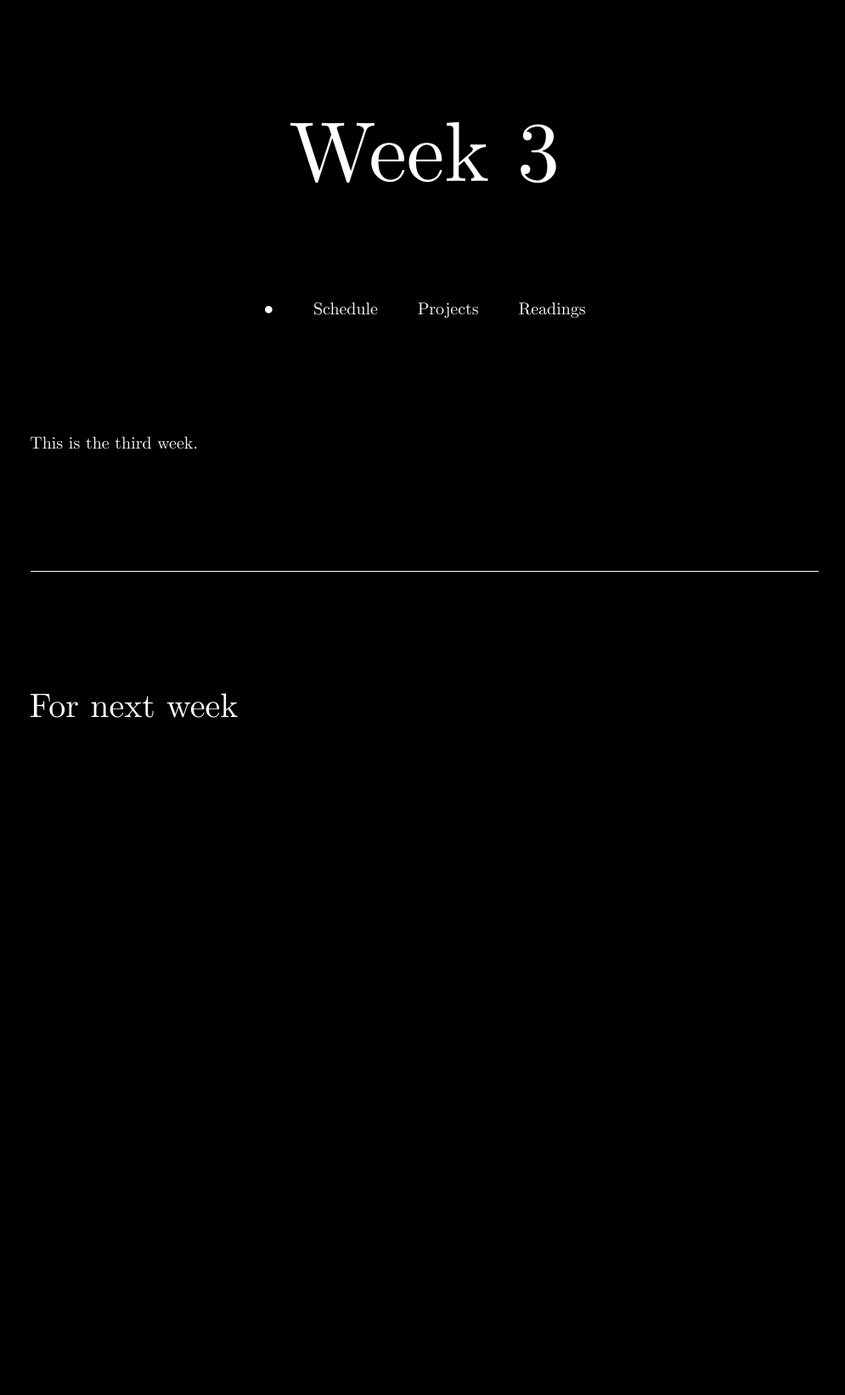
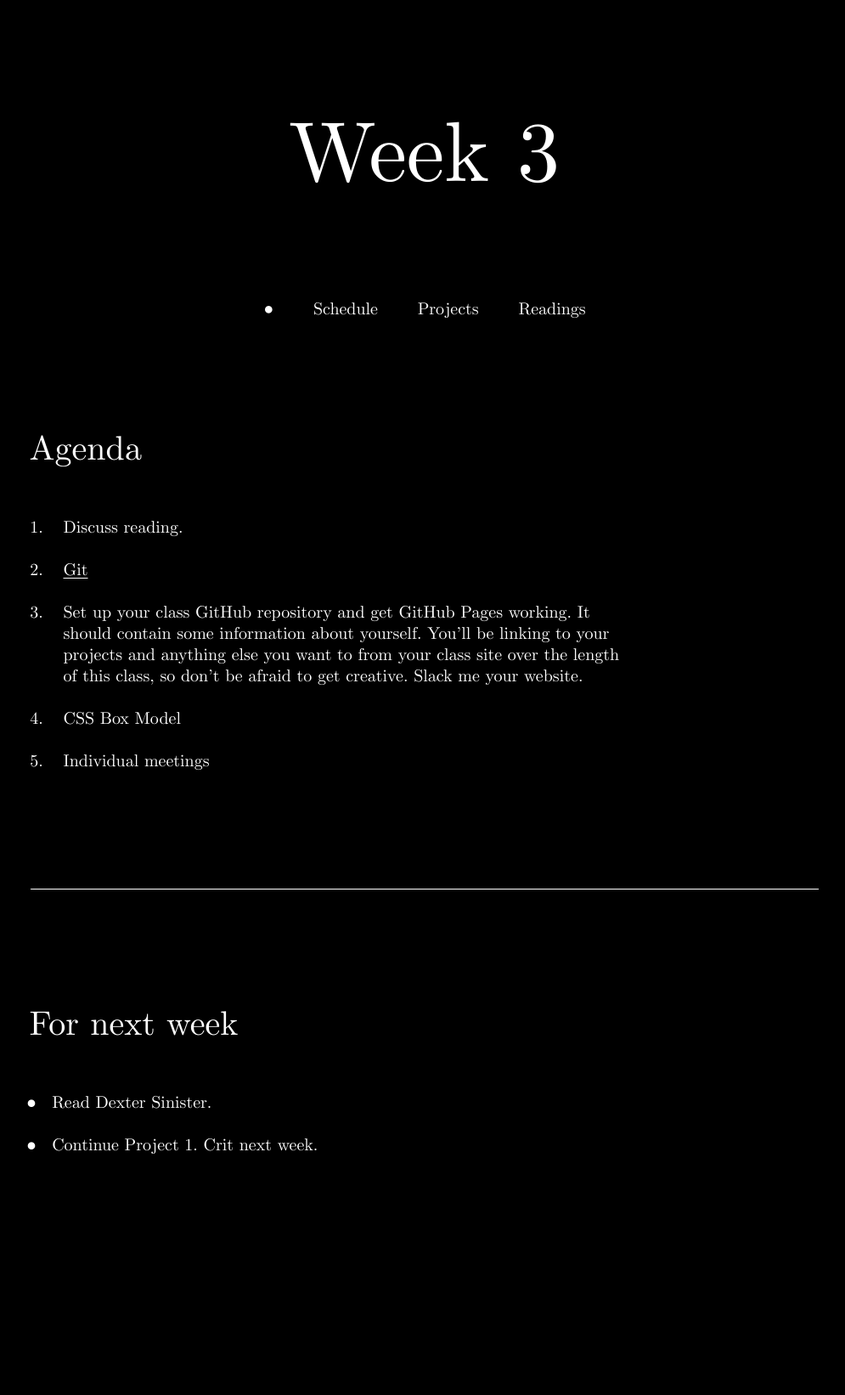
Before and after one commit to eli8527/source-f22, a Jekyll site: the page built from week/3.md, in a window 1280 px wide. Shown: the whole page at 85% size, without its empty margins (140-1135 px from the left). Built offline with Jekyll 4.4.1, drawn with Linux system fonts in a browser that asks for light colours; before the commit the page ends 1132 px from its top, so only the background shows below that.

Commit message:
update w2 and w3

```diff
--- a/week/3.md
+++ b/week/3.md
@@ -2,13 +2,21 @@
 date: 2022-09-27
 summary: |
   *Code as Source*, CSS box model
-active: false
+active: true
 ---
 
 
+## Agenda
 
-This is the third week.
+1. Discuss reading.
 
+2. [Git](https://docs.google.com/presentation/d/19DmXf-1datXVRUU6PS2C50UJBxhRgP00yiYArbY4g4g/edit?usp=sharing)
+
+3. Set up your class GitHub repository and get GitHub Pages working. It should contain some information about yourself. You’ll be linking to your projects and anything else you want to from your class site over the length of this class, so don’t be afraid to get creative. Slack me your website.
+
+4. CSS Box Model
+
+5. Individual meetings
 
 
 ------------
@@ -16,3 +24,8 @@ This is the third week.
 
 
 ## For next week
+
+
+* Read Dexter Sinister.
+
+* Continue Project 1. Crit next week.
```
Also changed, not shown: week/2.md (+2 -7 lines).
